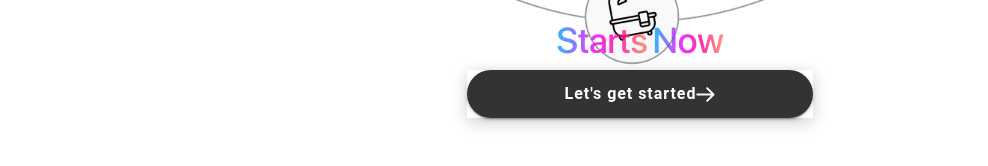
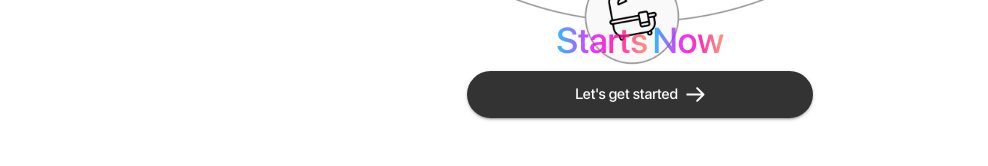
Before and after one commit to damongaoG/roomo, a React (Vite) app: page / in a window 1280 px wide. Shown: the part 618-784 px from the top of the page, without its empty margins (0-988 px from the left). Built offline with nearby package versions, Linux system fonts and the light colour scheme.

Commit message:
Refactor SplashScreen styles for improved typography and layout; adjust button positioning and update icon margin for better alignment.

```diff
--- a/src/pages/SplashScreen.css
+++ b/src/pages/SplashScreen.css
@@ -186,17 +186,21 @@
   --background: #333333;
   --background-activated: #222222;
   --background-hover: #222222;
-  --color: #ffffff;
   --border-radius: 30px;
   --padding-top: 16px;
   --padding-bottom: 16px;
-  font-weight: 600;
-  font-size: 16px;
   text-transform: none;
-  box-shadow: 0 4px 16px rgba(0, 0, 0, 0.2);
   display: flex;
   align-items: center;
   justify-content: center;
+
+  color: var(--Main-White, #FBFBFB);
+  font-family: "SF Pro", sans-serif;
+  font-size: 15px;
+  font-style: normal;
+  font-weight: 510;
+  line-height: 100%; /* 15px */
+  letter-spacing: -0.075px;
 }
 
 .login-button ion-icon {
@@ -224,7 +228,7 @@
   }
 
   .login-button-container {
-    bottom: 30px;
+    bottom: 40px;
     width: 90%;
   }
 
--- a/src/pages/SplashScreen.tsx
+++ b/src/pages/SplashScreen.tsx
@@ -1,6 +1,6 @@
-import React, { useState, useEffect } from "react";
-import { IonContent, IonPage, IonButton } from "@ionic/react";
-import { useAuth } from "../contexts/AuthContext";
+import React, {useEffect, useState} from "react";
+import {IonButton, IonContent, IonPage} from "@ionic/react";
+import {useAuth} from "../contexts/AuthContext";
 import "./SplashScreen.css";
 
 const SplashScreen: React.FC = () => {
@@ -94,7 +94,9 @@ const SplashScreen: React.FC = () => {
           >
             <IonButton expand="block" onClick={login} className="login-button">
               Let's get started
-              <img src="/assets/images/icons/Arrow.svg" alt="Right Arrow" />
+              <img
+                  style={{marginLeft: "8px"}}
+                  src="/assets/images/icons/Arrow.svg" alt="Right Arrow"/>
             </IonButton>
           </div>
         </div>
```
